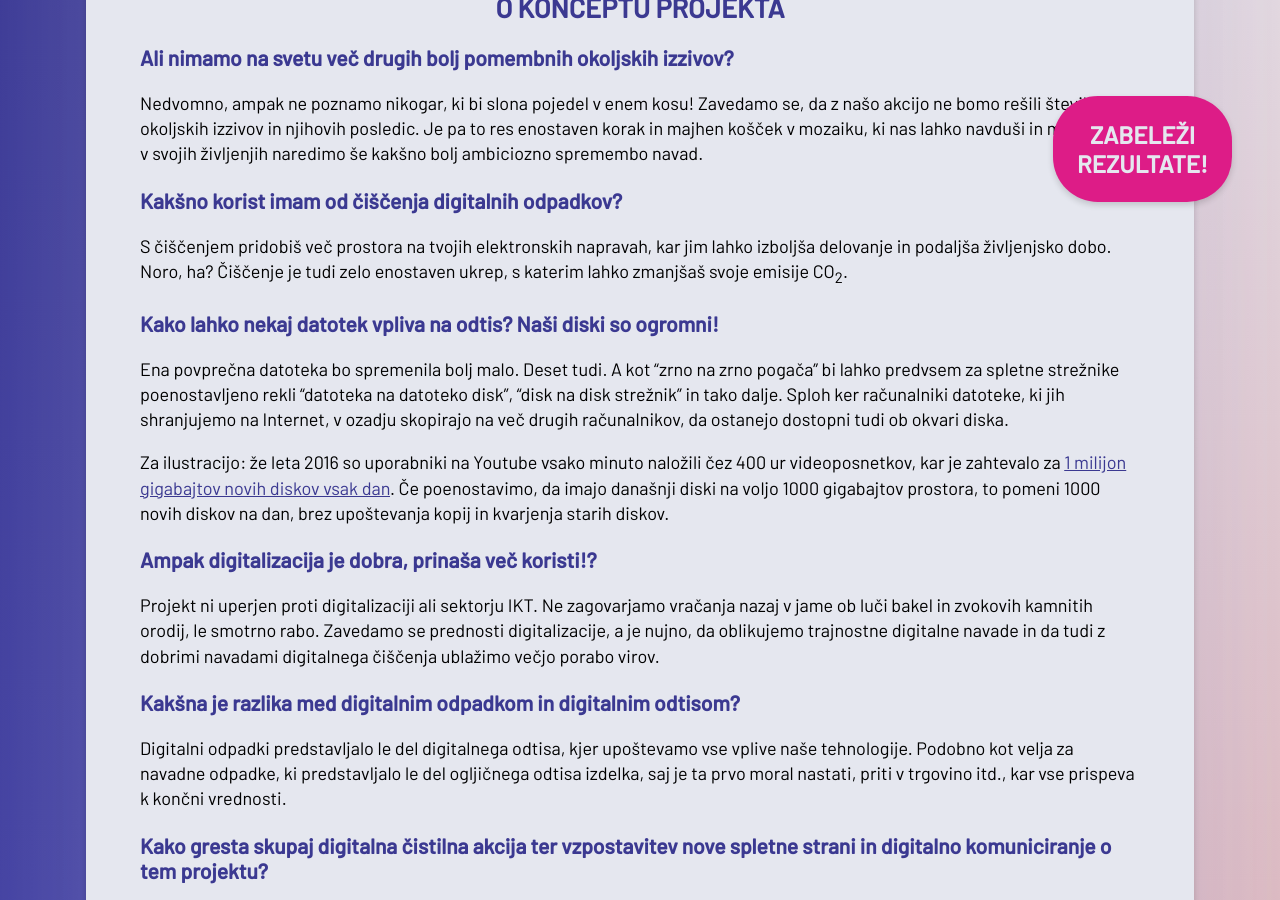
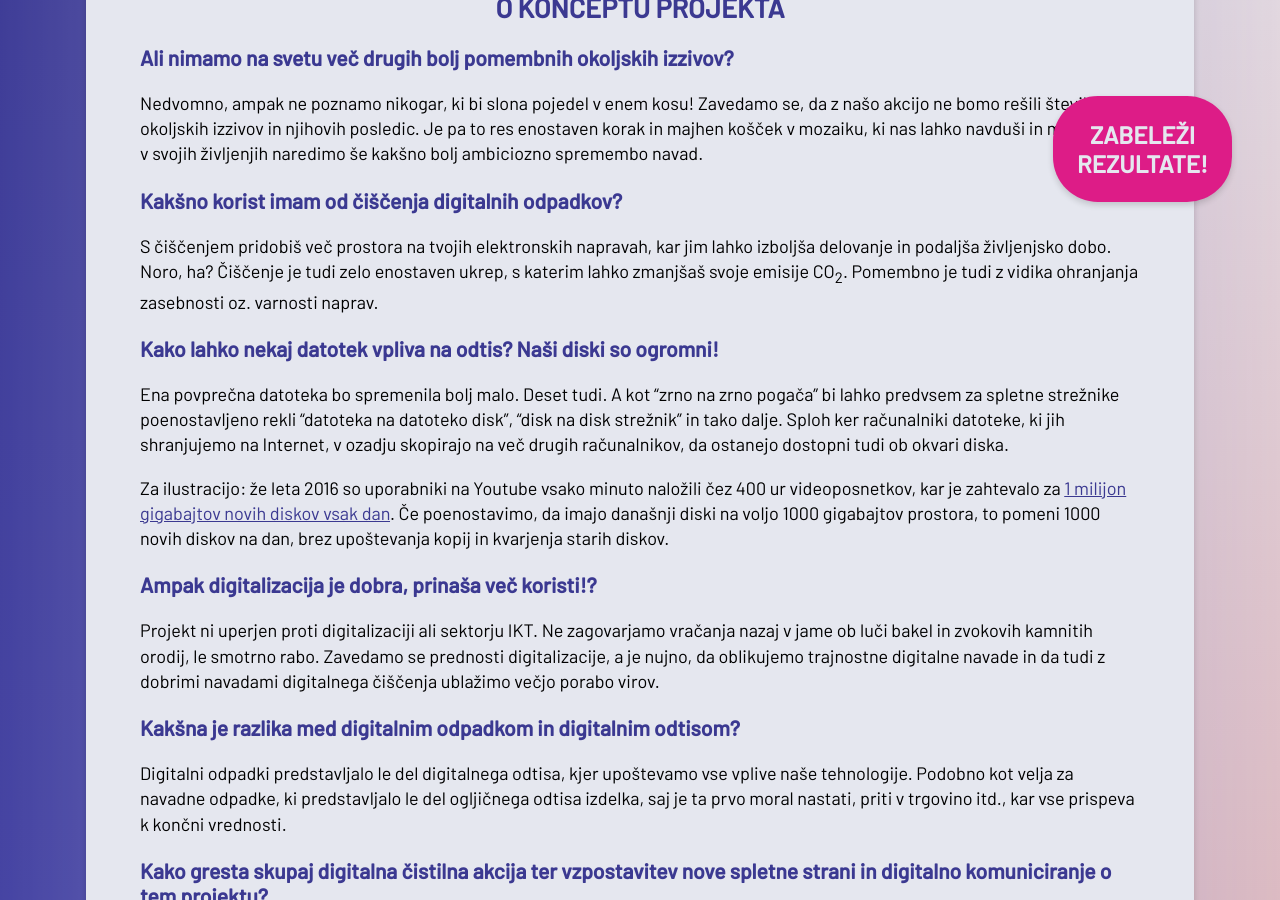
Before and after one commit to ewba/dcd-si, a Jekyll site: the page built from faq.md, in a window 1280 px wide and 900 px high, scrolled down 474 px. Built offline with Jekyll 4.4.1, drawn with Linux system fonts in a browser that asks for light colours.

Commit message:
faq mikro omemba zasebnosti

```diff
--- a/faq.md
+++ b/faq.md
@@ -12,7 +12,7 @@ Imate še kakšno vprašanje? Pišite nam na info@ocistimo.si.
 Nedvomno, ampak ne poznamo nikogar, ki bi slona pojedel v enem kosu! Zavedamo se, da z našo akcijo ne bomo rešili številnih okoljskih izzivov in njihovih posledic. Je pa to res enostaven korak in majhen košček v mozaiku, ki nas lahko navduši in motivira, da v svojih življenjih naredimo še kakšno bolj ambiciozno spremembo navad.
 
 ### Kakšno korist imam od čiščenja digitalnih odpadkov?
-S čiščenjem pridobiš več prostora na tvojih elektronskih napravah, kar jim lahko izboljša delovanje in podaljša življenjsko dobo. Noro, ha? Čiščenje je tudi zelo enostaven ukrep, s katerim lahko zmanjšaš svoje emisije CO<sub>2</sub>.
+S čiščenjem pridobiš več prostora na tvojih elektronskih napravah, kar jim lahko izboljša delovanje in podaljša življenjsko dobo. Noro, ha? Čiščenje je tudi zelo enostaven ukrep, s katerim lahko zmanjšaš svoje emisije CO<sub>2</sub>. Pomembno je tudi z vidika ohranjanja zasebnosti oz. varnosti naprav.
 
 ### Kako lahko nekaj datotek vpliva na odtis? Naši diski so ogromni!
 Ena povprečna datoteka bo spremenila bolj malo. Deset tudi. A kot "zrno na zrno pogača" bi lahko predvsem za spletne strežnike poenostavljeno rekli "datoteka na datoteko disk", "disk na disk strežnik" in tako dalje. Sploh ker računalniki datoteke, ki jih shranjujemo na Internet, v ozadju skopirajo na več drugih računalnikov, da ostanejo dostopni tudi ob okvari diska.
```
